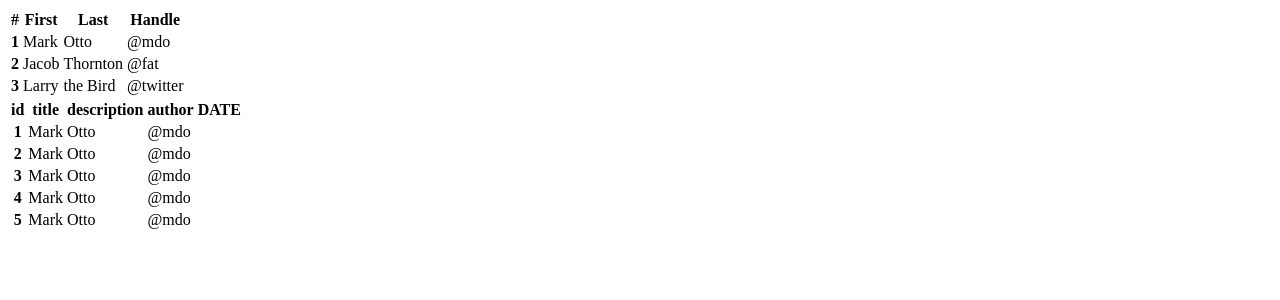
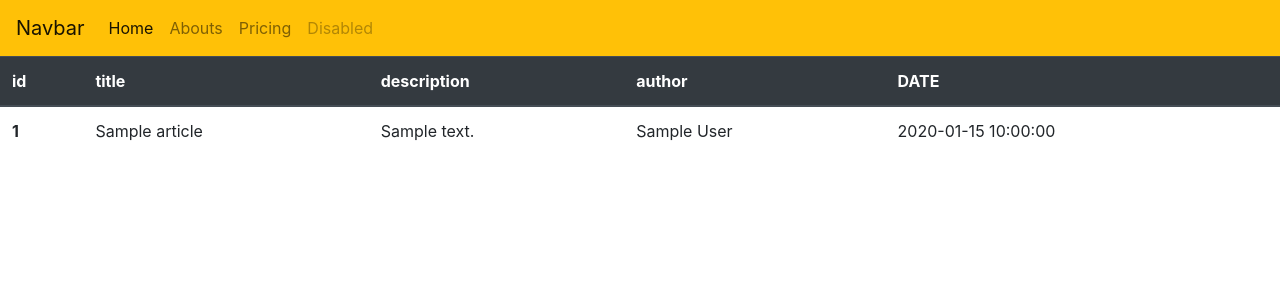
Before and after one commit to son-sungho/flask_web, a Flask app: template templates/articles.html in a window 1280 px wide. Shown: the top 300 px of the page. Run offline with Flask 2, Linux system fonts and the light colour scheme; the template is opened without the code that fills it: most values are stand-ins (such as "Sample title", 1, 10 or a date in 2020); some libraries are stand-ins or nearby versions.

Commit message:
list for stemp2

```diff
--- a/app.py
+++ b/app.py
@@ -21,7 +21,7 @@
 
 @app.route('/articles')
 def article():
-
+    print("Success")
     # return "TEST"
     articles = Articles()
     print(len(articles))
--- a/templates/articles.html
+++ b/templates/articles.html
@@ -1,35 +1,8 @@
+
+{% extends "layouts.html" %}
+{% block body %}
 <table class="table">
     <thead class="thead-dark">
-      <tr>
-        <th scope="col">#</th>
-        <th scope="col">First</th>
-        <th scope="col">Last</th>
-        <th scope="col">Handle</th>
-      </tr>
-    </thead>
-    <tbody>
-      <tr>
-        <th scope="row">1</th>
-        <td>Mark</td>
-        <td>Otto</td>
-        <td>@mdo</td>
-      </tr>
-      <tr>
-        <th scope="row">2</th>
-        <td>Jacob</td>
-        <td>Thornton</td>
-        <td>@fat</td>
-      </tr>
-      <tr>
-        <th scope="row">3</th>
-        <td>Larry</td>
-        <td>the Bird</td>
-        <td>@twitter</td>
-      </tr>
-    </tbody>
-  </table>
-  <table class="table">
-    <thead class="thead-light">
       <tr>
         <th scope="col">id</th>
         <th scope="col">title</th>
@@ -39,14 +12,19 @@
       </tr>
     </thead>
     <tbody>
-      {%  for a in [1,2,3,4,5]  %}
+
+    <tbody>
+      {%  for articles in articles  %}
       <tr>
-        <th scope="row">{{a}}</th>
-        <td>Mark</td>
-        <td>Otto</td>
-        <td>@mdo</td>
+        <th scope="row">{{articles['id']}}</th>
+        <td>{{articles['title']}}</td>
+        <td>{{articles['body']}}</td>
+        <td>{{articles['author']}}</td>
+        <td>{{articles['create_date']}}</td>
       </tr>
       {% endfor %}
 
     </tbody>
   </table>
+
+  {%  endblock %}
```
